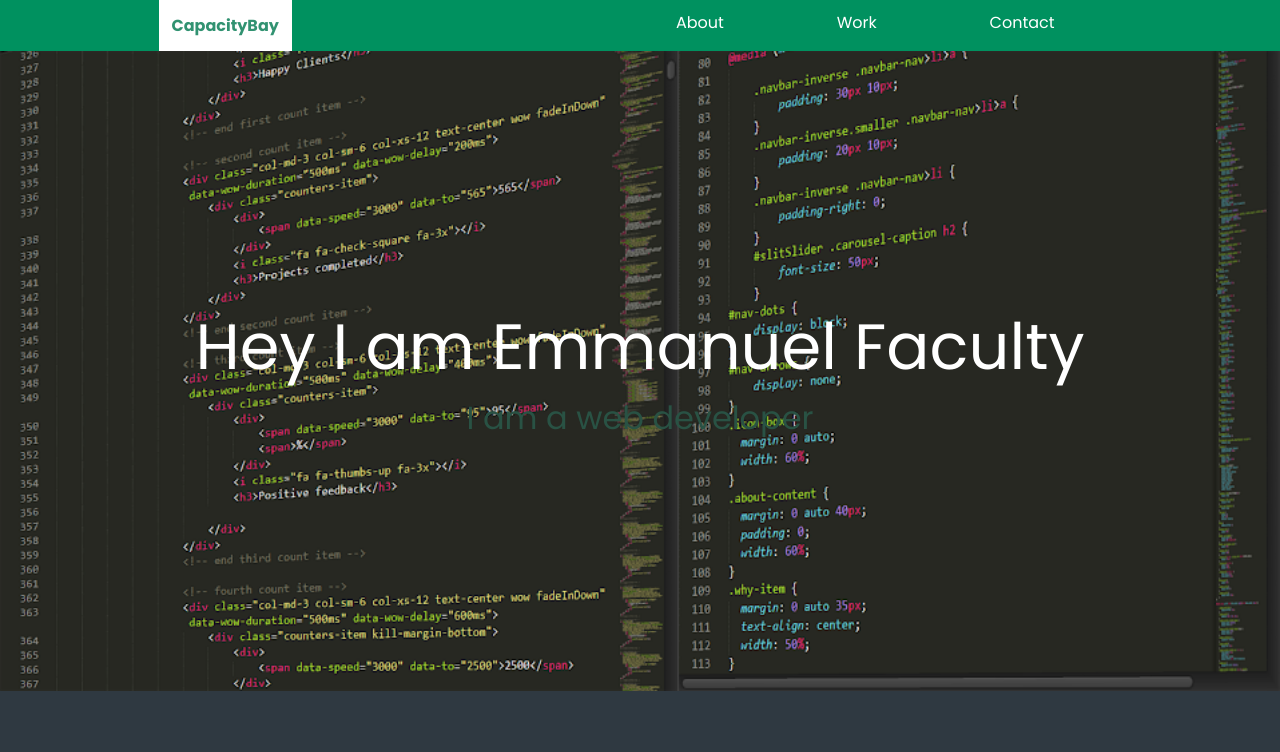
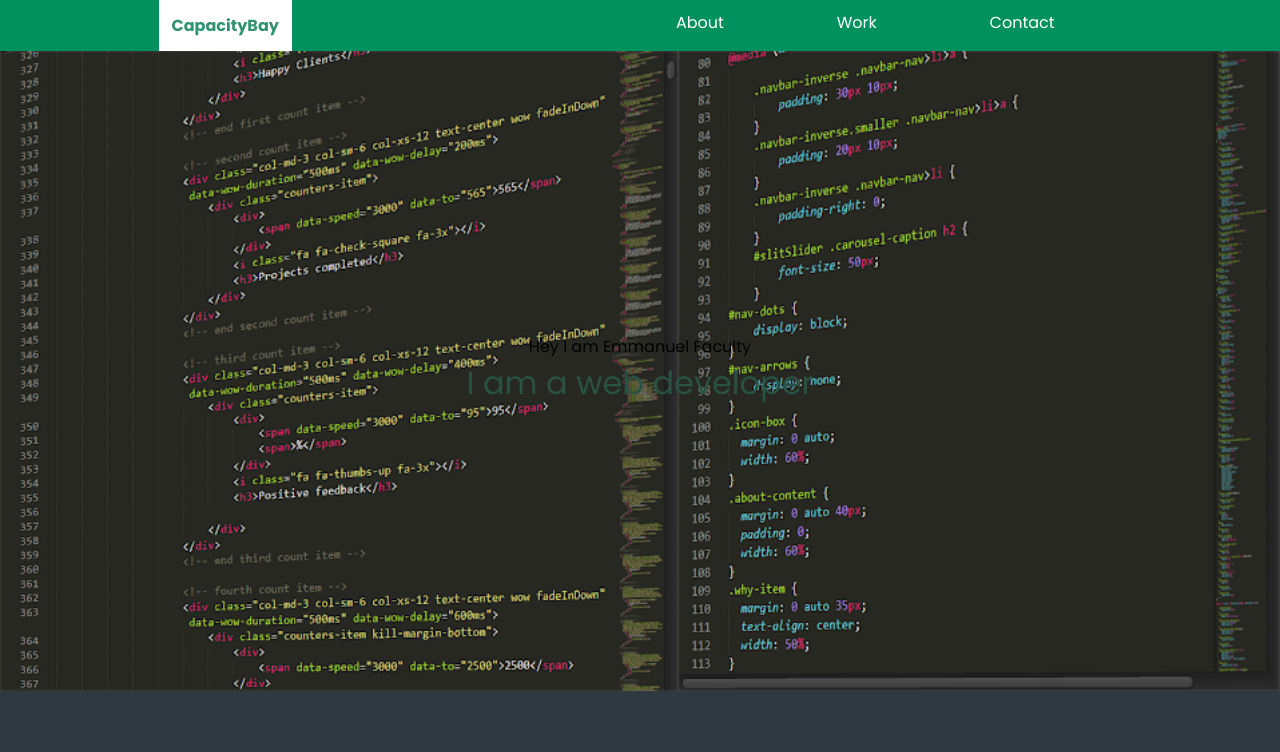
Before and after one commit to Topsonray/personal-portfolio, a plain HTML site: page index.html in a window 1280 px wide. Shown: the top 752 px of the page. Drawn offline with Linux system fonts and the light colour scheme; files whose address does not match are found by name.

Commit message:
potfolio

```diff
--- a/seventh_styles.css
+++ b/seventh_styles.css
@@ -48,13 +48,13 @@ ul{
 .hero-inner, .build-inner{
   text-align:center
 }
- .hero:before{
+ /* .hero:before{
   content: "";
   width:100%;
   height:80vh;
   position:absolute;
   background-color: rgba(0,0,0,0.7);
-  z-index:-1
+  z-index:-1 */
 }
 .hero-header{
   color:#ffffff;
```
